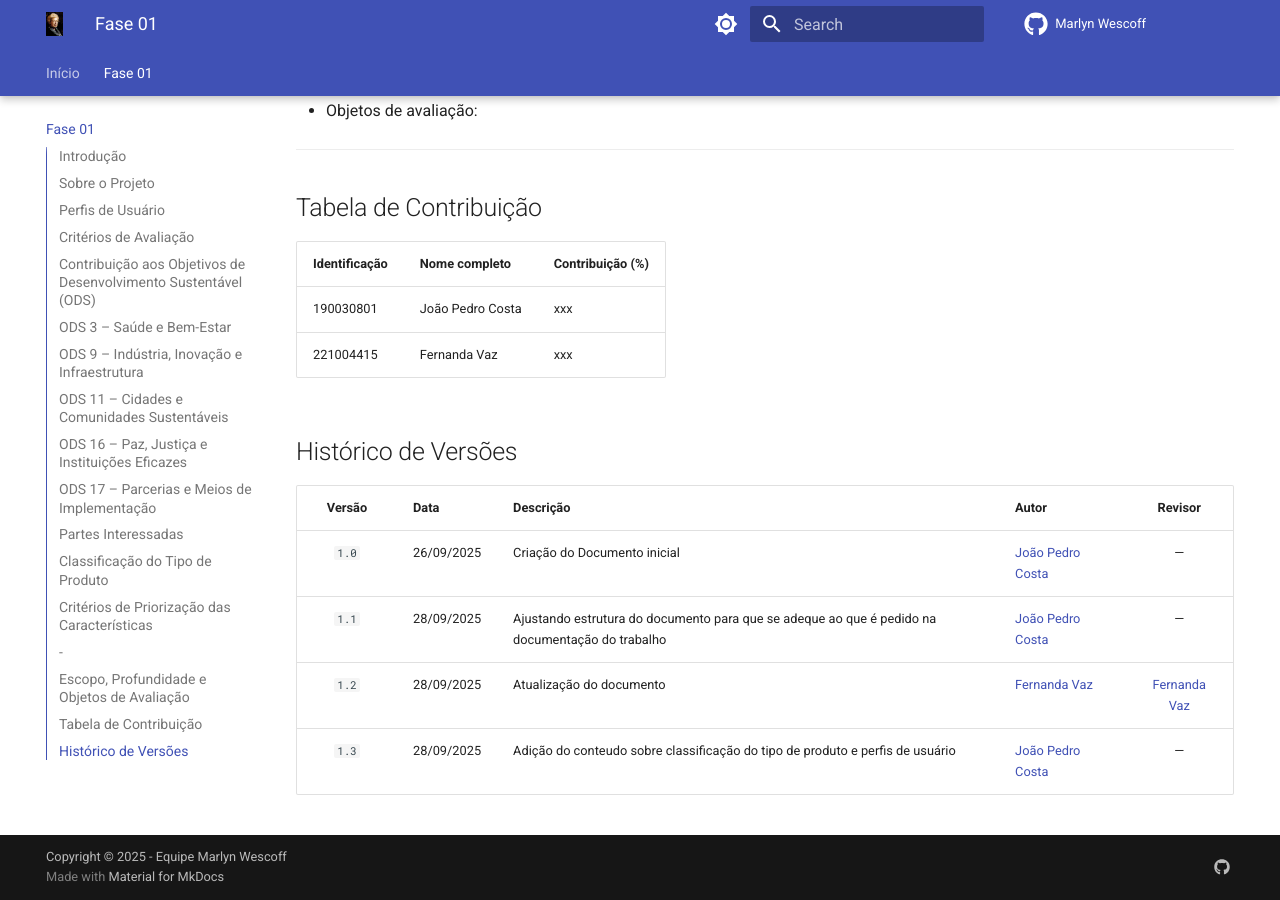
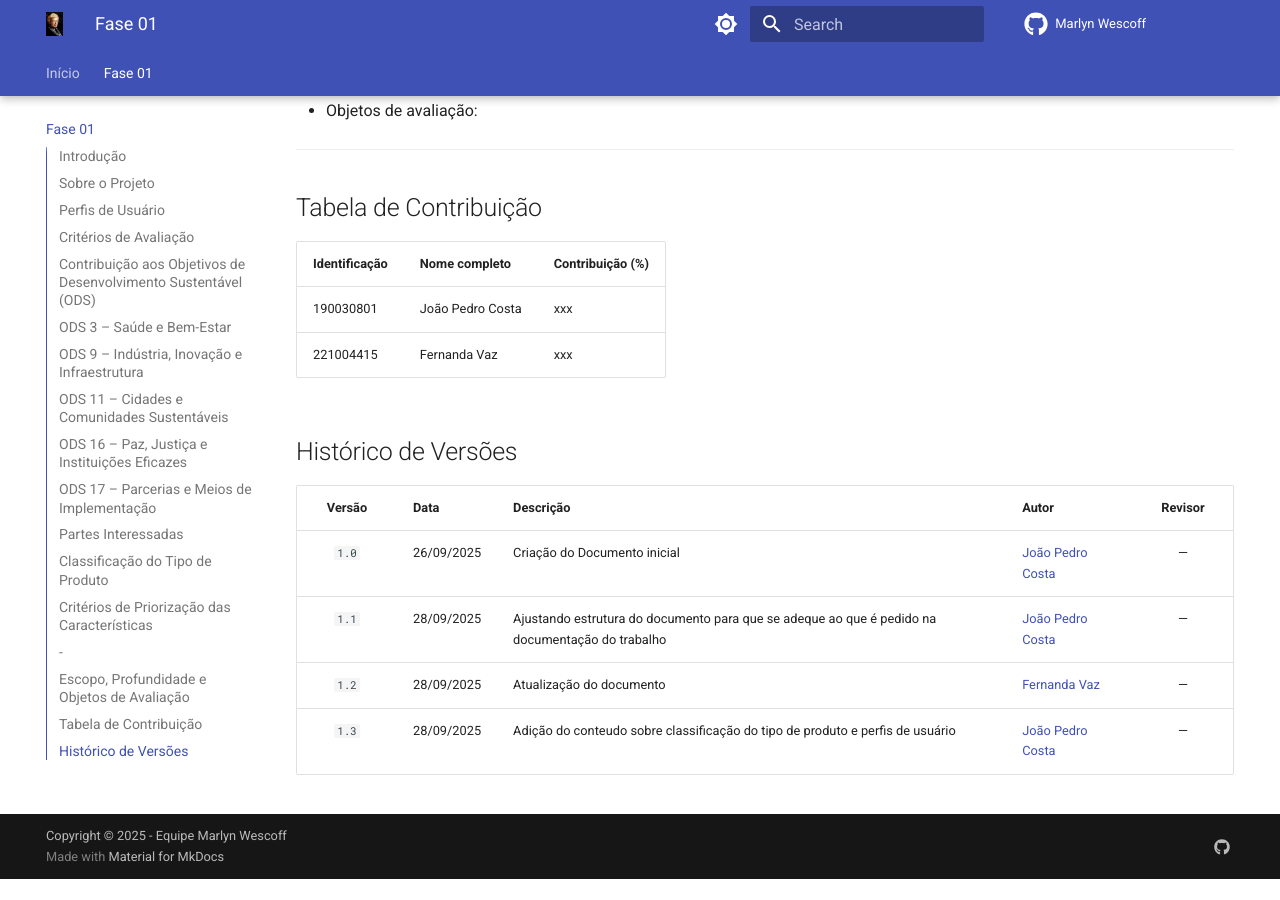
Before and after one commit to FCTE-Qualidade-de-Software-1/2025-2_T01_MARLYN-WESCOFF, an MkDocs documentation site: the page built from docs/fase01.md, in a window 1280 px wide and 900 px high, scrolled down 3459 px. Built offline with MkDocs 1.6.1 and Material for MkDocs 9.7.7, drawn with Linux system fonts in a browser that asks for light colours; comment, search, counter and statistics services are not loaded; the version menu is left out; after the commit the page ends 4338 px from its top, so only the background shows below that.

Commit message:
docs: removendo auto-revisão

```diff
--- a/docs/fase01.md
+++ b/docs/fase01.md
@@ -114,5 +114,5 @@
 |:------:|:----------|:------------------------------------------------------------|:-----|:-------:|
 | `1.0`  | 26/09/2025 | Criação do Documento inicial                                | [João Pedro Costa](https://github.com/johnaopedro) | — |
 | `1.1`  | 28/09/2025 | Ajustando estrutura do documento para que se adeque ao que é pedido na documentação do trabalho | [João Pedro Costa](https://github.com/johnaopedro) | — |
-| `1.2`  | 28/09/2025 | Atualização do documento                                     | [Fernanda Vaz](https://github.com/Fernandavazgit1) | [Fernanda Vaz](https://github.com/Fernandavazgit1) |
+| `1.2`  | 28/09/2025 | Atualização do documento                                     | [Fernanda Vaz](https://github.com/Fernandavazgit1) | — |
 | `1.3`  | 28/09/2025 | Adição do conteudo sobre classificação do tipo de produto e perfis de usuário | [João Pedro Costa](https://github.com/johnaopedro) | — |
```
